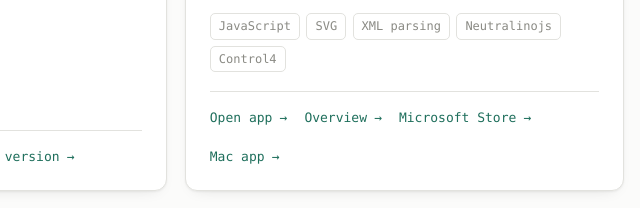
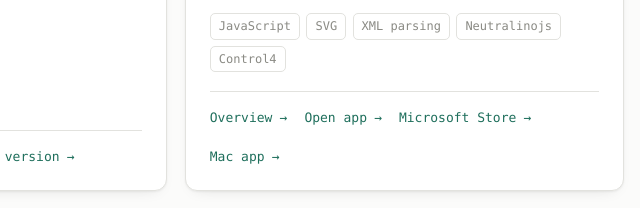
Before and after one commit to tjdoolittle/tjdoolittle.github.io, a plain HTML site: page index.html in a window 1280 px wide. Shown: the part 1160-1368 px from the top of the page, 464-1104 px from the left. Drawn offline with Linux system fonts and the light colour scheme; no server answers.

Commit message:
Projects: Site Sheet card leads with Overview, then the app links
Co-Authored-By: Claude Opus 5.5 <noreply@anthropic.com>
Claude-Session: https://claude.ai/code/session_01L5wNn92RcmXhBswxW3ENKs

```diff
--- a/index.html
+++ b/index.html
@@ -112,8 +112,8 @@ try {
           <li>Control4</li>
         </ul>
         <div class="card-links">
-          <a class="link-primary" href="site-sheet/app/">Open app</a>
-          <a href="site-sheet/">Overview</a>
+          <a class="link-primary" href="site-sheet/">Overview</a>
+          <a href="site-sheet/app/">Open app</a>
           <a href="https://apps.microsoft.com/detail/9nzbg2tqcr7f">Microsoft Store</a>
           <a href="site-sheet/downloads/SiteSheet.dmg">Mac app</a>
         </div>
```
